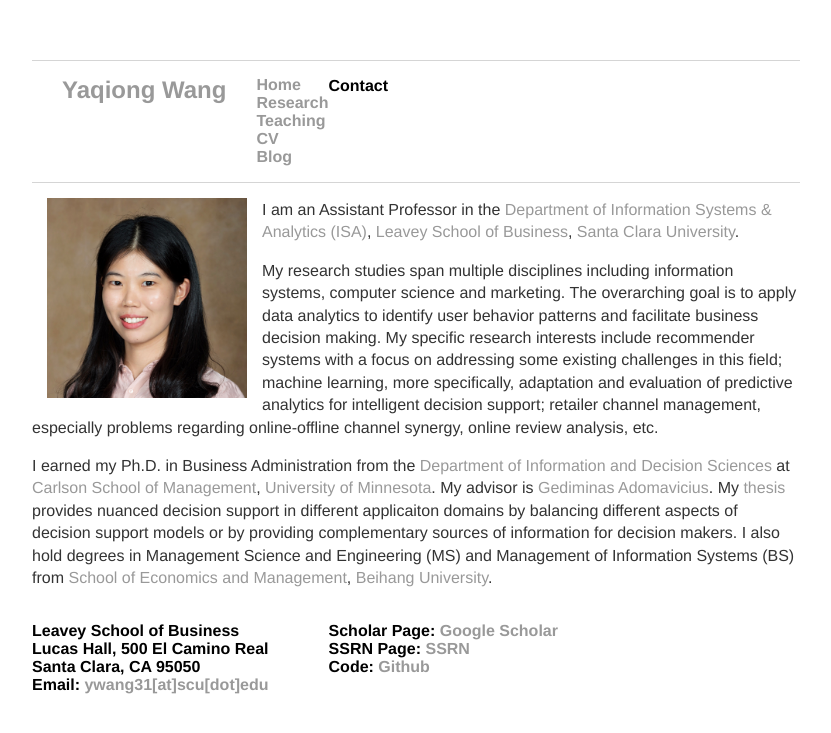
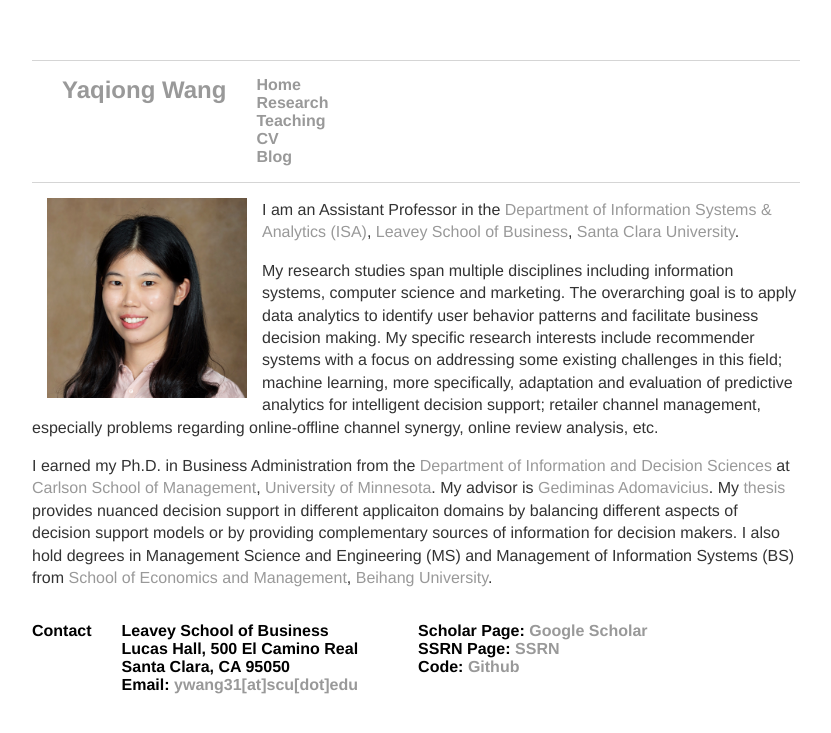
Before and after one commit to YaqiongWang/PersonalWeb, a Jekyll site: the page built from index.html, in a window 1280 px wide. Shown: the top 733 px of the page, without its empty margins (224-1055 px from the left). Built offline with Jekyll 4.4.1, drawn with Linux system fonts in a browser that asks for light colours.

Commit message:
Update main.css

```diff
--- a/css/main.css
+++ b/css/main.css
@@ -55,7 +55,10 @@ footer ul{
     list-style: none;
     font-weight: bold;
 }
-
+#ftitle {
+  float:left;
+  margin-right: 30px;
+}
 #contact {
   float:left;
   margin-right: 30px;
```
